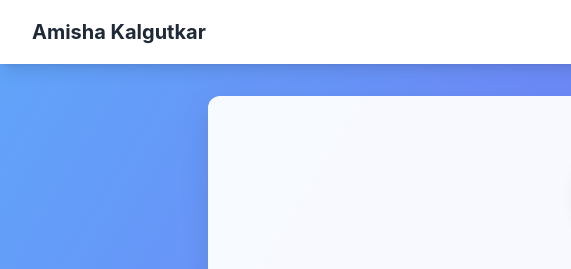
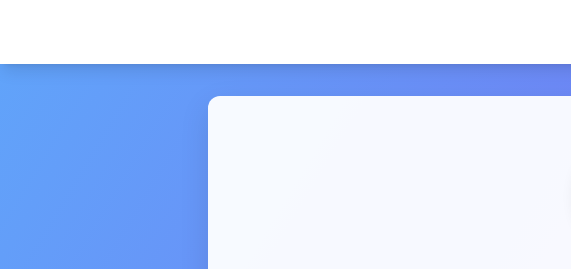
Before and after one commit to amisha-code-source/Portfolio, a plain HTML site: page index.html in a window 1280 px wide. Shown: the top 269 px of the page, 0-571 px from the left. Drawn offline with nearby package versions, Linux system fonts and the light colour scheme.

Commit message:
Update index.html

```diff
--- a/index.html
+++ b/index.html
@@ -18,7 +18,6 @@
     <div class="max-w-7xl mx-auto px-4 sm:px-6 lg:px-8">
       <div class="flex justify-between h-16">
         <div class="flex items-center">
-          <h1 class="text-xl font-bold text-gray-800">Amisha Kalgutkar</h1>
         </div>
         <div class="flex items-center space-x-8">
           <a href="#about" class="nav-link text-gray-700 hover:text-blue-600">About</a>
```
